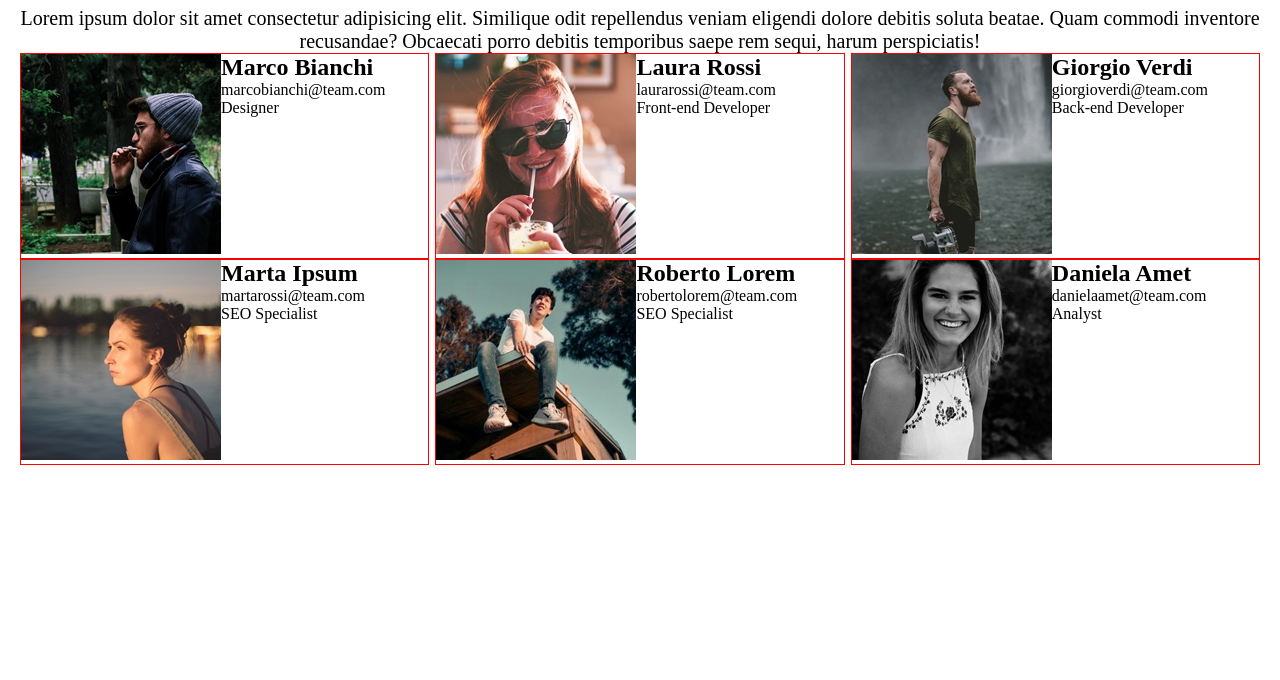
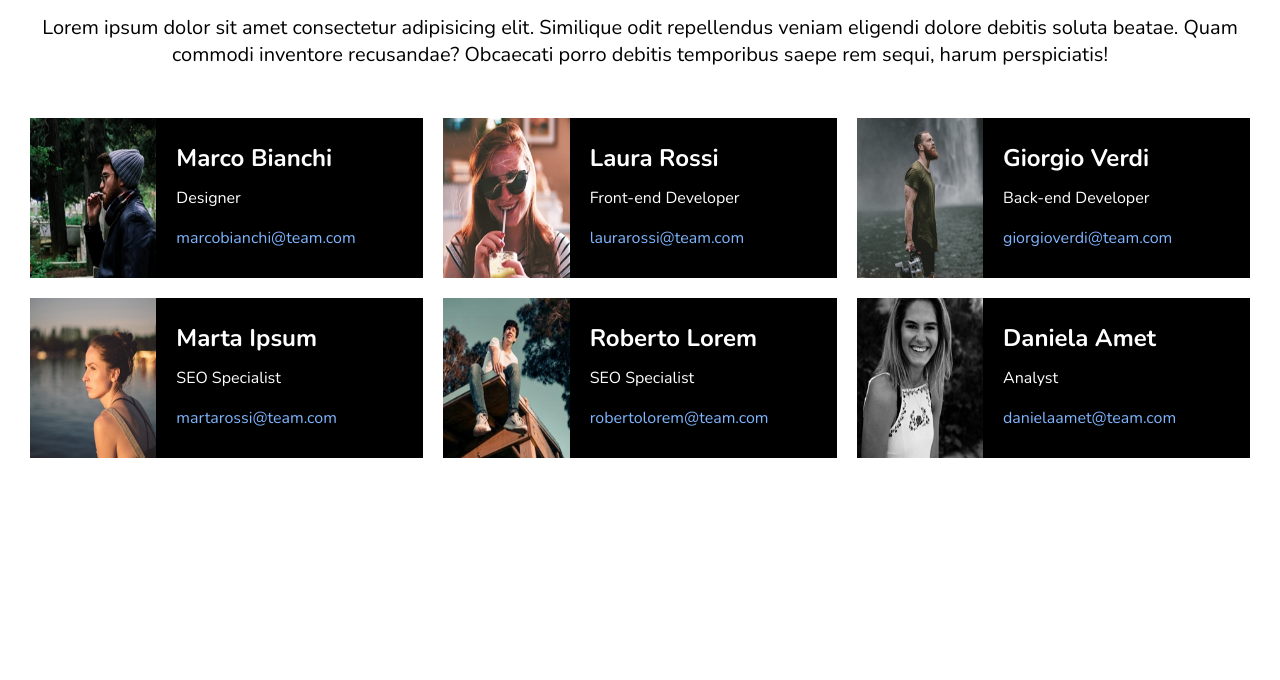
Before and after one commit to PaoloVisone/js-our-team, a plain HTML site: page index.html in a window 1280 px wide. Shown: the part 120-800 px from the top of the page. Drawn offline with nearby package versions, Linux system fonts and the light colour scheme.

Commit message:
[feat] add style

```diff
--- a/css/style.css
+++ b/css/style.css
@@ -2,6 +2,11 @@
     box-sizing: border-box;
     padding: 0;
     margin: 0;
+}
+
+body {
+    font-family: "Nunito", serif;
+    font-weight: 800px;
 }
 
 #container {
@@ -18,14 +23,39 @@ header {
     color: deeppink;
 }
 
+#descrizione {
+    margin-bottom: 40px;
+}
+
 #content {
     display: flex;
     flex-wrap: wrap;
-    justify-content: space-between;
 }
 
 .team {
-    width: 33%;
+    width: calc(100% / 3);
+    padding: 10px;
     display: flex;
-    border: 1px solid red;
 }
+
+.imgBox {
+    width: 50%;
+}
+
+.pictures {
+    width: 100%;
+    height: 100%;
+}
+
+.elementBox {
+    width: 100%;
+    color: white;
+    background-color: black;
+    padding: 20px;
+    line-height: 40px;
+}
+
+.email {
+    text-decoration: none;
+    color: rgb(127, 182, 255);
+}
--- a/index.html
+++ b/index.html
@@ -6,6 +6,11 @@
     <meta name="viewport" content="width=device-width, initial-scale=1.0">
     <title>Our Team</title>
     <link rel="stylesheet" href="css/style.css">
+    <!-- GoogleFont -->
+    <link rel="preconnect" href="https://fonts.googleapis.com">
+    <link rel="preconnect" href="https://fonts.gstatic.com" crossorigin>
+    <link href="https://fonts.googleapis.com/css2?family=Nunito:ital,wght@0,200..1000;1,200..1000&display=swap"
+        rel="stylesheet">
 </head>
 
 <body>
--- a/script.js
+++ b/script.js
@@ -60,16 +60,18 @@ for (let i = 0; i < teamMembers.length; i++) {
   // Creo i tag
   iteam += `
   <div class="team">
+
       <div class="imgBox">
         <img class="pictures" src="${img}" alt="${name}">
       </div>
+
       <div class="elementBox">
 
-        <h2 class"person-name"">${name}</h2>
-
-        <p class="email">${email}</p>
+        <h2 class"person-name">${name}</h2>
 
         <p class="role">${role}</p>
+
+        <a href="#" class="email">${email}</a>
 
       </div>
   </div>
```
